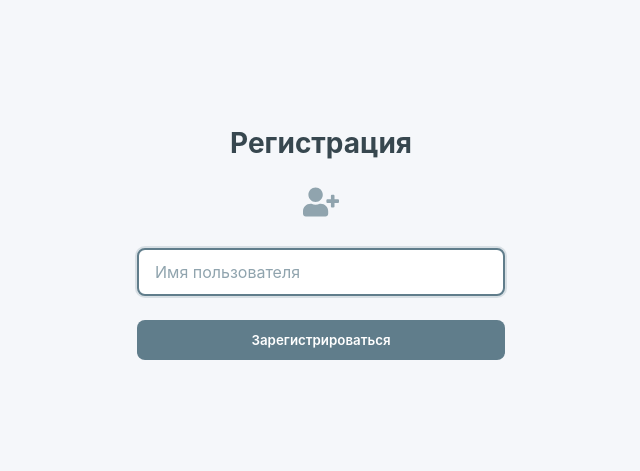
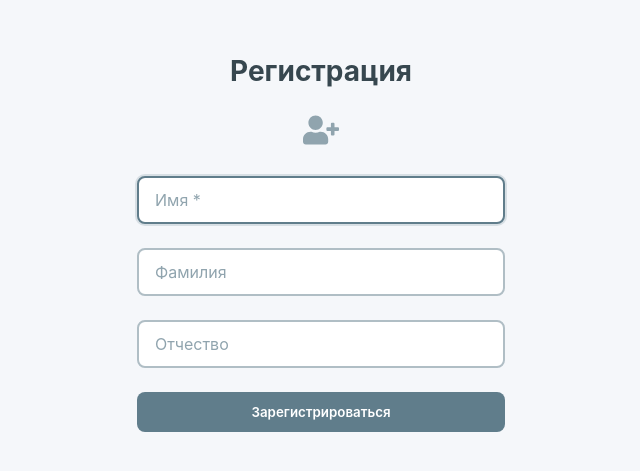
Before and after one commit to AlexandrMaspanov/todo-trainer, a React (Vite) app: page /register in a window 1280 px wide. Shown: the part 155-626 px from the top of the page, without its empty margins (319-959 px from the left). Built offline with nearby package versions, Linux system fonts and the light colour scheme.

Commit message:
feat: add optional surname and patronymic fields to registration

```diff
--- a/src/pages/register/Register.jsx
+++ b/src/pages/register/Register.jsx
@@ -10,6 +10,8 @@ import styles from './Register.module.css';
 
 const Register = () => {
   const [name, setName] = useState('');
+  const [surname, setSurname] = useState('');
+  const [patronymic, setPatronymic] = useState('');
   const navigate = useNavigate();
 
   const { showSnackbar } = useSnackbar();
@@ -18,29 +20,35 @@ const Register = () => {
   const handleRegister = (e) => {
     e.preventDefault();
 
-    const trimmed = name.trim();
+    const trimmedName = name.trim();
 
-    if (!trimmed) {
-      showSnackbar('Имя пользователя не может быть пустым', SNACK_TYPES.ERROR);
+    if (!trimmedName) {
+      showSnackbar('Имя не может быть пустым', SNACK_TYPES.ERROR);
       return;
     }
 
-    if (trimmed.length < minLength) {
-      showSnackbar(`Минимум ${minLength} символа`, SNACK_TYPES.ERROR);
+    if (trimmedName.length < minLength) {
+      showSnackbar(`Имя должно быть минимум ${minLength} символа`, SNACK_TYPES.ERROR);
       return;
     }
 
-    const userId = `${trimmed.toLowerCase()}-${Date.now()}`;
     const users = getStoragedUsers();
 
-    const alreadyExists = users.some(user => user.name.toLowerCase() === trimmed.toLowerCase());
+    const alreadyExists = users.some(user => user.name.toLowerCase() === trimmedName.toLowerCase());
 
     if (alreadyExists) {
       showSnackbar('Пользователь с таким именем уже существует', SNACK_TYPES.ERROR);
       return;
     }
 
-    const newUser = { id: userId, name: trimmed };
+    const newUserId = `${trimmedName.toLowerCase()}-${Date.now()}`;
+    const newUser = {
+      id: newUserId,
+      name: trimmedName,
+      surname: surname.trim() || null,
+      patronymic: patronymic.trim() || null,
+      photo: null
+    };
     const updatedUsers = [...users, newUser];
 
     setStoragedUsers(updatedUsers);
@@ -57,14 +65,30 @@ const Register = () => {
         <label htmlFor="username" className={styles.userLabel}>
           <FaUserPlus className={styles.icon} />
         </label>
+
         <InputField
           autoFocus
           id='username'
           value={name}
           onChange={(e) => setName(e.target.value.trim())}
-          placeholder='Имя пользователя'
+          placeholder='Имя *'
           required
         />
+
+        <InputField
+          id="surname"
+          value={surname}
+          onChange={(e) => setSurname(e.target.value.trim())}
+          placeholder="Фамилия"
+        />
+
+        <InputField
+          id="patronymic"
+          value={patronymic}
+          onChange={(e) => setPatronymic(e.target.value.trim())}
+          placeholder="Отчество"
+        />
+
         <CustomButton type='submit' fullWidth>
           Зарегистрироваться
         </CustomButton>
```
